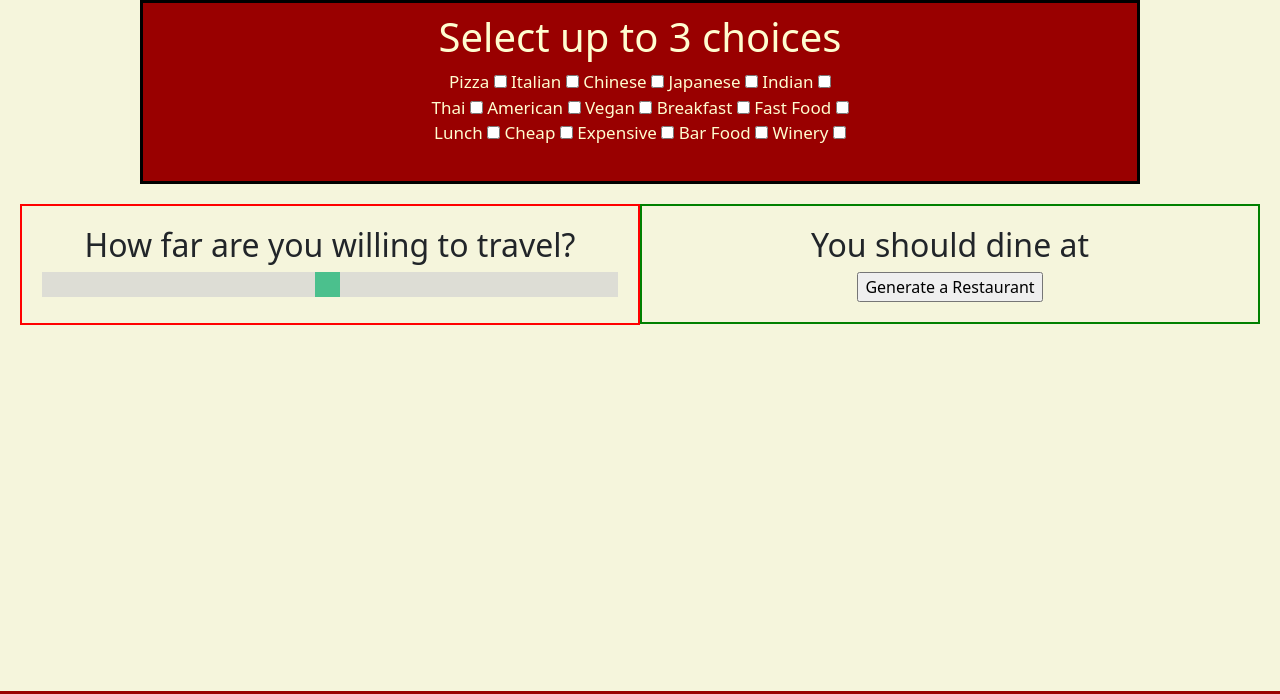
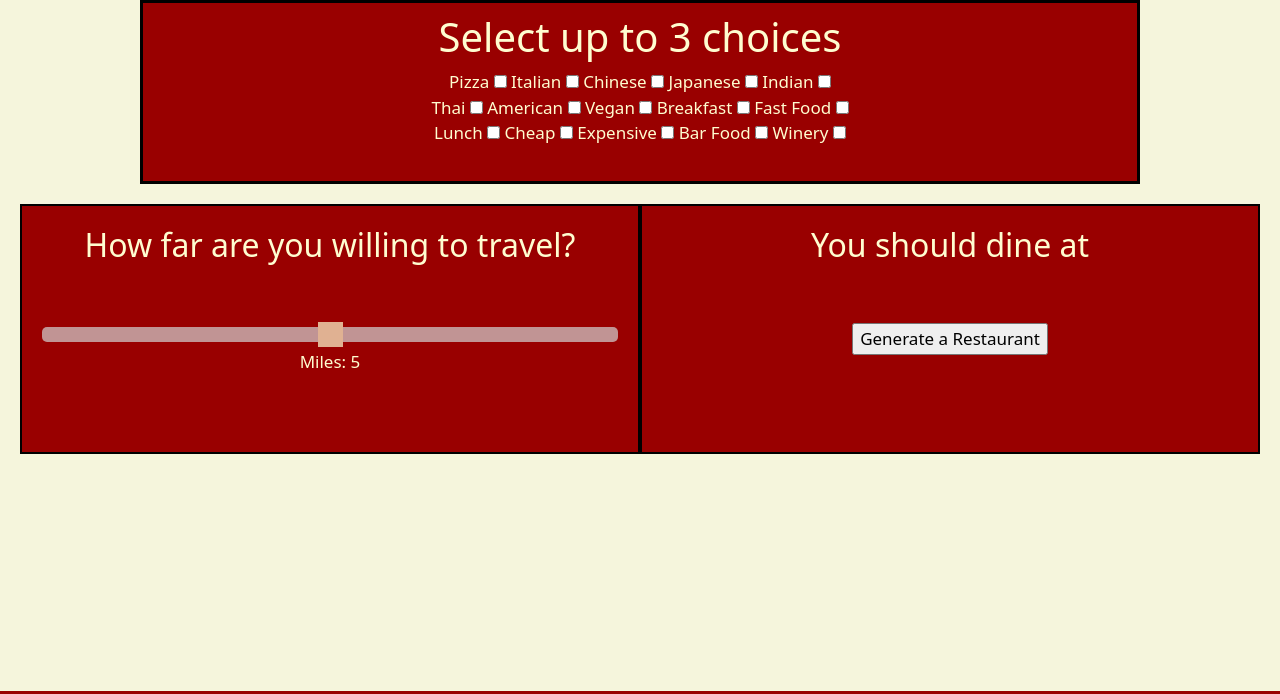
Before and after one commit to bomurphy/Capstone-Project-HoosierFood, a PHP site: page /restaurant.html in a window 1280 px wide. Shown: the part 77-771 px from the top of the page. Run offline with PHP 8.4, Linux system fonts and the light colour scheme; some libraries are stand-ins or nearby versions.

Commit message:
Uploading current version with working range sliders

```diff
--- a/login1.css
+++ b/login1.css
@@ -66,61 +66,81 @@ h1{
 }
 .float-container {
     padding: 20px;
+
 }
 
 .float-child1 {
+	background-color: #990000;
+	text-align: center;
+	padding: 10px;
+	color: #FFFDD0;
+	font-size: 17px;
     width: 50%;
     float: left;
     padding: 20px;
-    border: 2px solid red;
+    border: 2px solid black;
 	text-align: center;
+	height: 250px;
 }
 .float-child2 {
+	background-color: #990000;
+	text-align: center;
+	padding: 10px;
+	color: #FFFDD0;
+	font-size: 17px;
     width: 50%;
     float: left;
     padding: 20px;
-    border: 2px solid green;
-	text-align: center;
+    border: 2px solid black;
+	height: 250px;
+}
+.slidecontainer {
+  width: 100%;
 }
 
-.slidecontainer {
-  width: 100%; /* Width of the outside container */
-}
-
-/* The slider itself */
 .slider {
-  -webkit-appearance: none;  /* Override default CSS styles */
-  appearance: none;
-  width: 100%; /* Full-width */
-  height: 25px; /* Specified height */
-  background: #d3d3d3; /* Grey background */
-  outline: none; /* Remove outline */
-  opacity: 0.7; /* Set transparency (for mouse-over effects on hover) */
-  -webkit-transition: .2s; /* 0.2 seconds transition on hover */
+  -webkit-appearance: none;
+  width: 100%;
+  height: 15px;
+  border-radius: 5px;
+  background: #d3d3d3;
+  outline: none;
+  opacity: 0.7;
+  -webkit-transition: .2s;
   transition: opacity .2s;
 }
 
-/* Mouse-over effects */
 .slider:hover {
-  opacity: 1; /* Fully shown on mouse-over */
+  opacity: 1;
 }
 
-/* The slider handle (use -webkit- (Chrome, Opera, Safari, Edge) and -moz- (Firefox) to override default look) */
 .slider::-webkit-slider-thumb {
-  -webkit-appearance: none; /* Override default look */
+  -webkit-appearance: none;
   appearance: none;
-  width: 25px; /* Set a specific slider handle width */
-  height: 25px; /* Slider handle height */
-  background: #04AA6D; /* Green background */
-  cursor: pointer; /* Cursor on hover */
+  width: 25px;
+  height: 25px;
+  background: #FFFDD0;
+  cursor: pointer;
 }
 
 .slider::-moz-range-thumb {
-  width: 25px; /* Set a specific slider handle width */
-  height: 25px; /* Slider handle height */
-  background: #04AA6D; /* Green background */
-  cursor: pointer; /* Cursor on hover */
+  width: 25px;
+  height: 25px;
+  background: #04AA6D;
+  cursor: pointer;
 }
+
+.submit {
+  background-color: #4CAF50; /* Green */
+  border: none;
+  color: white;
+  padding: 15px 32px;
+  text-align: center;
+  text-decoration: none;
+  display: inline-block;
+  font-size: 16px;
+}
+
 
 .login:hover {
     background-color: #990000;
--- a/restaurant.html
+++ b/restaurant.html
@@ -76,19 +76,32 @@
 	</div>
 
 	<div class="float-container">
-
 		<div class="float-child1">
 			<h2>How far are you willing to travel?</h2>
+			</br>
+			</br>
 			<div class="slidecontainer">
-			<input type="range" min="1" max="100" value="50" class="slider" id="myRange">
+				<input type="range" min="0" max="10" value="5" class="slider" id="myRange">
+				<p>Miles: <span id="demo"></span></p>
+			</div>
+
+<script>
+var slider = document.getElementById("myRange");
+var output = document.getElementById("demo");
+output.innerHTML = slider.value;
+
+slider.oninput = function() {
+  output.innerHTML = this.value;
+}
+</script>
 		</div>
-	</div>
 
 		<div class="float-child2">
 			<h2>You should dine at</h2>
+			</br>
+			</br>
 			<input type="submit" value="Generate a Restaurant">
 		</div>
-
 	</div>
 
 
```
